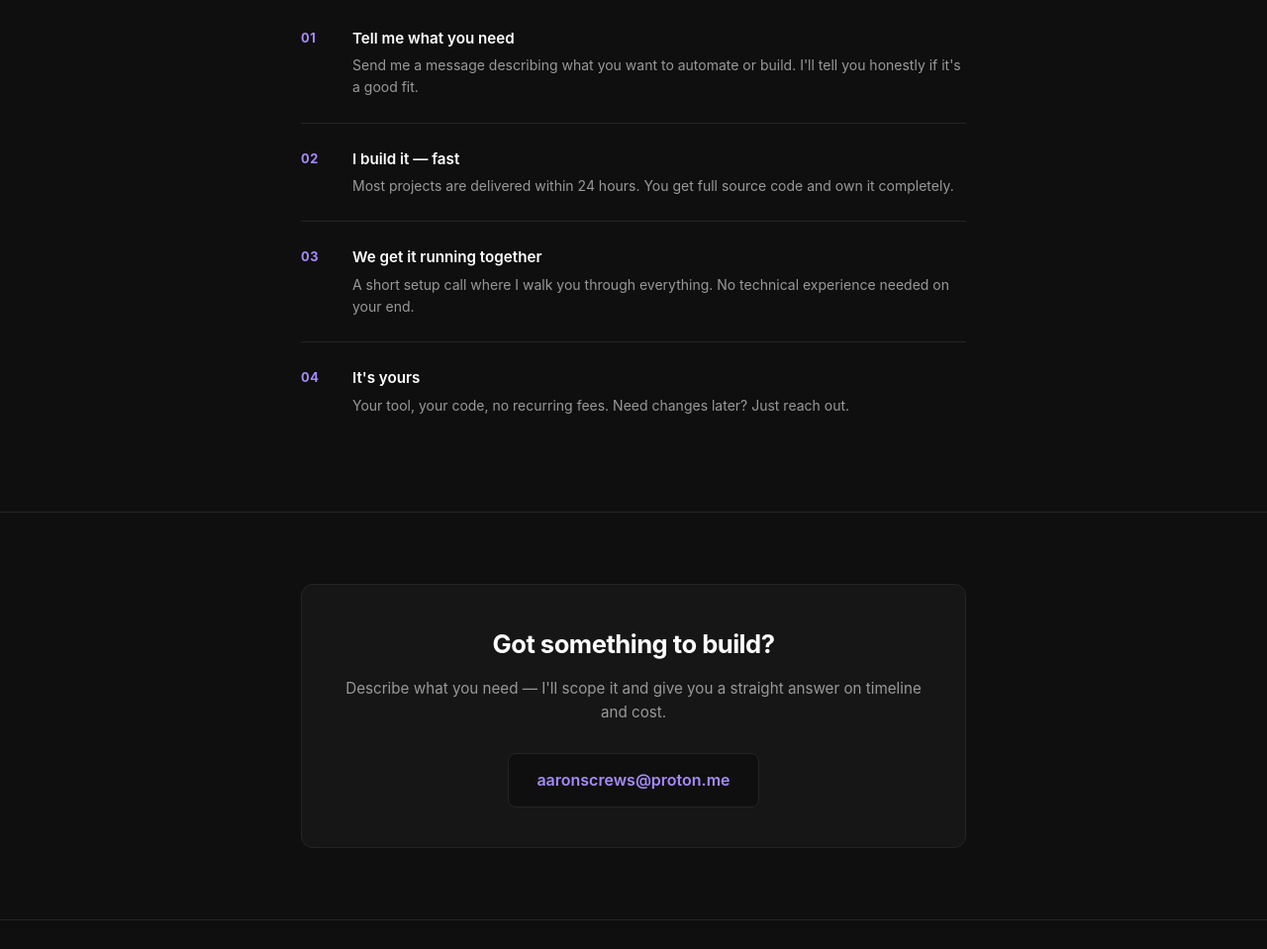
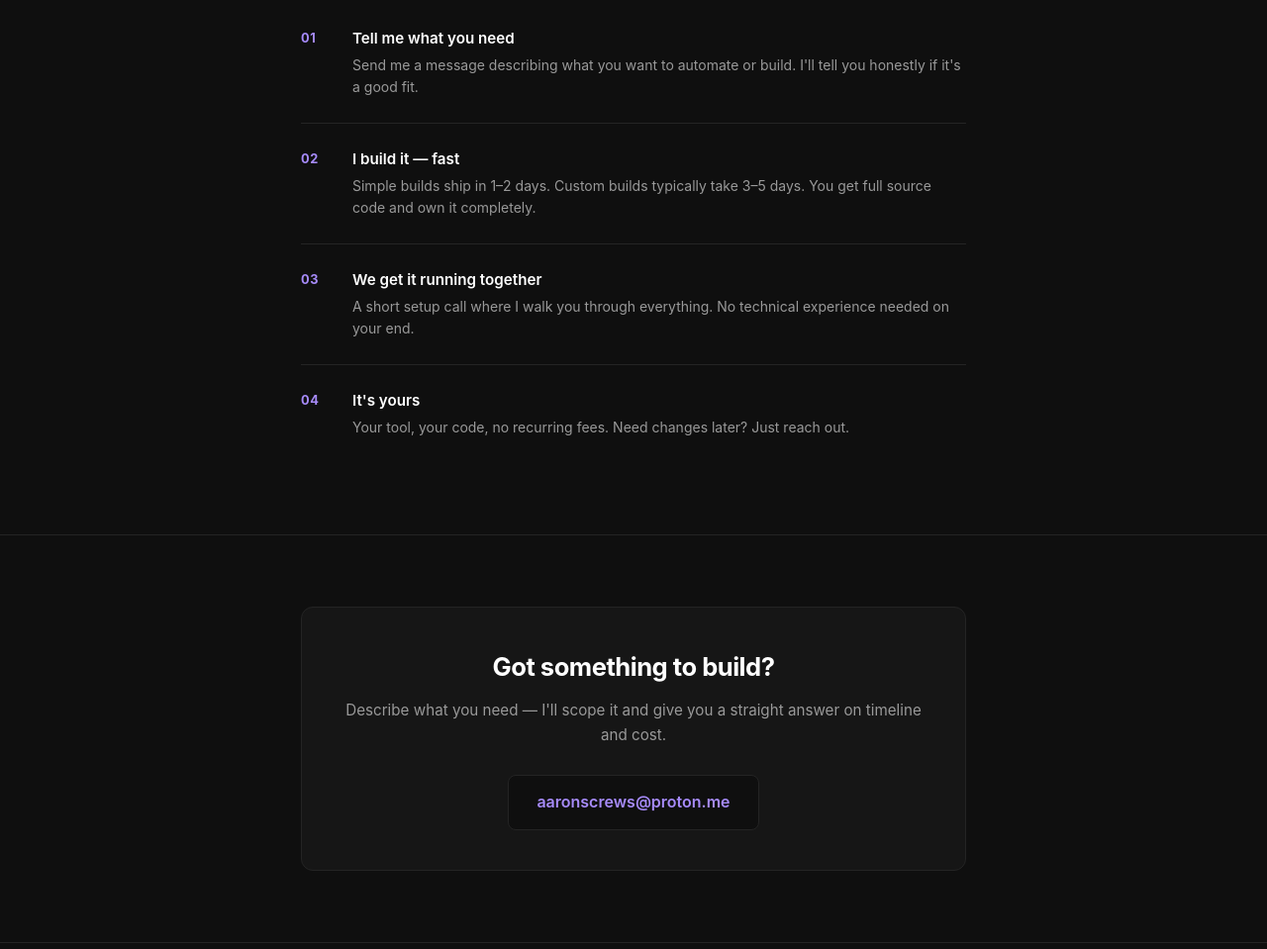
Before and after one commit to TrippTiger/tripptiger.github.io, a plain HTML site: page index.html in a window 1280 px wide. Shown: the part 1965-2924 px from the top of the page at 99% size. Drawn offline with Linux system fonts and the light colour scheme.

Commit message:
Update timeline copy to days instead of 24 hours

```diff
--- a/index.html
+++ b/index.html
@@ -425,7 +425,7 @@
           <span class="step-num">02</span>
           <div>
             <h4>I build it — fast</h4>
-            <p>Most projects are delivered within 24 hours. You get full source code and own it completely.</p>
+            <p>Simple builds ship in 1–2 days. Custom builds typically take 3–5 days. You get full source code and own it completely.</p>
           </div>
         </div>
         <div class="step">
```
